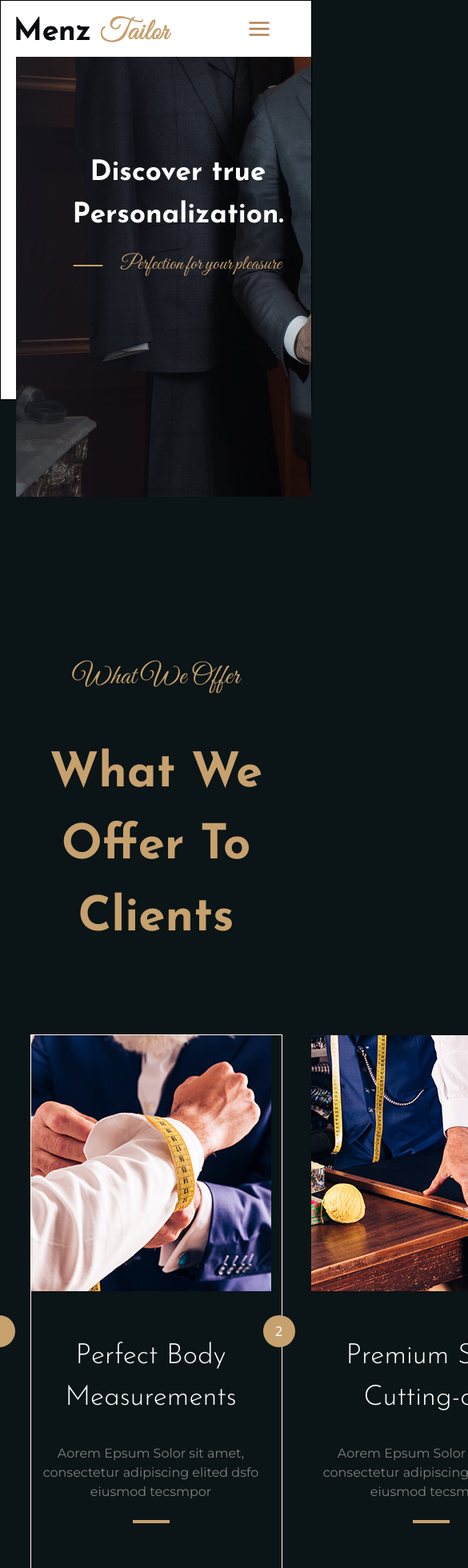
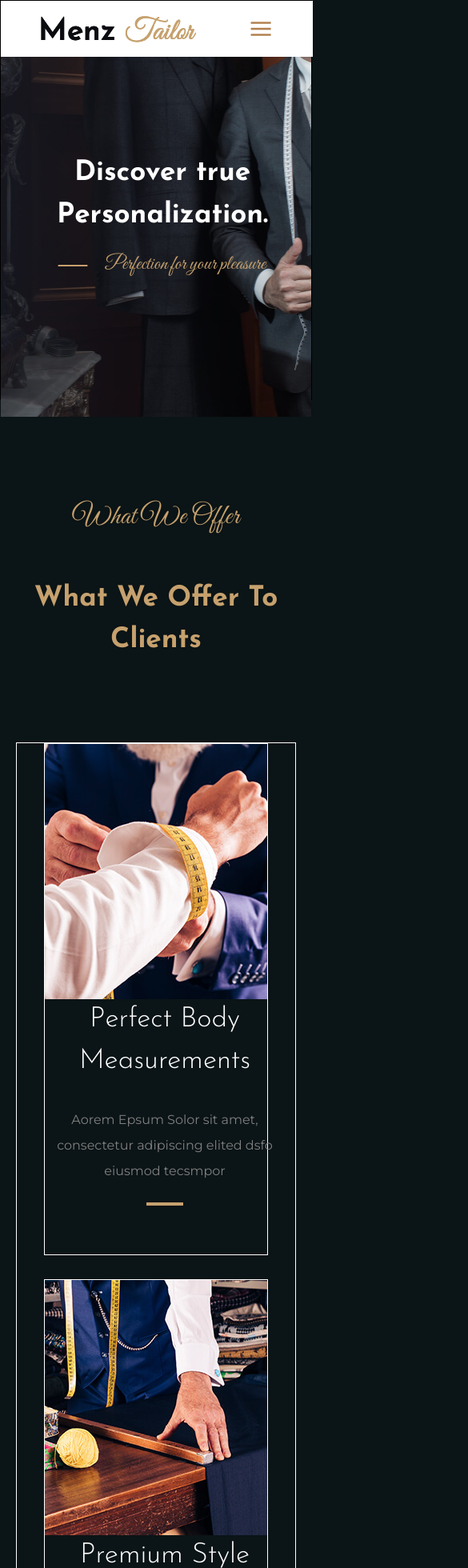
Before and after one commit to DocSavage11/dev-rook-menz-tailor-clone, a React (Create React App) app: page / in a window 390 px wide. Shown: the top 1960 px of the page at 80% size, 585 px wide, since content can reach past the window. Built offline with nearby package versions, Linux system fonts and the light colour scheme; a web font is replaced by a local one.

Commit message:
Good down to 360px, gonna do the footer

```diff
--- a/src/Components/Main Components/Hero/Hero.css
+++ b/src/Components/Main Components/Hero/Hero.css
@@ -227,6 +227,47 @@ body {
     }
 }
 
+@media only screen and (max-width: 768px) {
+    .Nav-Bar {
+        width: 100%;
+        height: 70px;
+        position:fixed;
+    }
+
+    #Logo {
+        margin-left: 50px;
+    }
+
+    .Nav-link-Container {
+        display: none;
+    }
+
+    #menuIcon {
+        display: block;
+        margin-right: 50px;
+    }
+
+    .Big-Hero-Board {
+        top: 70px;
+        height: 450px;
+        width: 100%;
+    }
+
+    .discoverCard {
+       left: 125px;
+        top: 120px;
+    }
+
+    #slogan {
+        font-size: 45px;
+    }
+
+    .Hero {
+        height: 500px;
+        background-color: white;
+    }
+}
+
 @media only screen and (max-width: 619px) {
     .discoverCard {
         left: 100px;
--- a/src/Components/Page Componets/Landing Components/LandingPageComponents.css
+++ b/src/Components/Page Componets/Landing Components/LandingPageComponents.css
@@ -134,7 +134,7 @@ ul {
     margin: auto;
     margin-top: 10px;
 
-    line-height: 1.5em;
+    line-height: 32px;
 }
 
 #Service-Image {
@@ -527,7 +527,7 @@ color: #c6a16e;
     height: 54px;
     letter-spacing: 1.5px;
     transition: 0.5s all ease;
-  }
+}
 
 
 
@@ -651,6 +651,9 @@ color: #c6a16e;
          width: 80%;
     }
 
+
+
+
     .Our-Location-Section {
         height: 550px;
     }
@@ -658,10 +661,138 @@ color: #c6a16e;
     .Visit-Our-Tailors-Box {
         border: 1px solid white;
         height: 350px;
+        padding: 0px;
     }
 
     #VisitOurTailors {
         font-size: 45px;
     }
 
+
+    .Ten-Percent-Off-Box {
+        background-color: rgba(198, 161, 110, 0.533);
+        padding: 60px 50px;
+        text-align: center;
+        margin-bottom: 50px;
+    }
+
+    .Ten-Percent-Off-Box h1 {
+        color: white;
+        font-size: 60px;
+        font-weight: bold;
+        font-family: 'Josefin Sans', sans-serif;;
+    }
+
+    .GetOfferLink {
+        outline: none;
+        border: none;
+        text-decoration: none;
+        background-color: black;
+        color: white;
+        font-size: 14px;
+        width: 160px;
+        height: 54px;
+        letter-spacing: 1.5px;
+        transition: 0.5s all ease;
+    }
+
 }
+
+@media only screen and (max-width: 768px) {
+    #WWOTC {
+        font-size: 35px;
+    }
+
+    #Service-Number  {
+        display: none;
+    }
+
+    .Offer-Card {
+        border: 1px solid white;
+        width: 280px;
+    }
+
+    .Offer-Cards-Container {
+        width: 100%;
+        gap: 30px;
+    }
+
+    .Service-Image-Container {
+        width: 100%;
+    }
+
+    .Our-Location-Section {
+        flex-direction: column;
+        gap: 50px;
+        height: auto;
+    }
+
+    .Huge-Picture-Board {
+        width: 100%;
+        height: 400px;
+    }
+
+    .Lorem-Slider {
+        margin-top: 50px;
+        width: 100%;
+    }
+
+    .Text-Container {
+        width: 100%;
+    }
+
+    .Text-Container > p {
+        font-size: 18px;
+        text-align: left;
+    }
+}
+
+@media only screen and (max-width: 768px) {
+    .What-We-offer-Section {
+        margin-top: 100px;
+    }
+
+    .Offer-Cards-Container {
+        grid-template-columns: 1fr;
+    }
+
+    .History-Card-Container {
+        margin-top: 100px;
+    }
+
+    .Feedback-Container {
+        margin-top: 100px;
+    }
+
+    .Our-Location-Section {
+        margin-top: 100px;
+    }
+}
+
+@media only screen and (max-width: 480px) {
+    .History-Text-Container {
+        width: 100%;
+    }
+
+    .Our-Location-Section {
+        border: 1px solid white;
+    }
+
+    .Visit-Our-Tailors-Box {
+        width: 100%;
+        height: auto;
+    }
+
+    #VisitOurTailors {
+        font-size: 40px;
+    }
+
+    #locationDescription, #emails, #openingHours  {
+        font-size: 12px;
+    }
+
+    .History-Text-Container > h3 {
+        font-size: 45px;
+     }
+
+}
```
